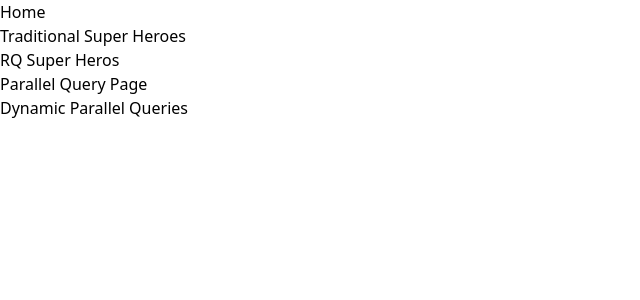
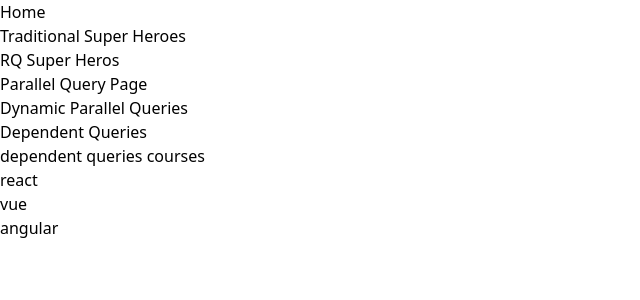
Before and after one commit to sudhir-tiwari2002/react-api-practice, a React (Vite) app: page /dependent-queries in a window 1280 px wide. Shown: the top 300 px of the page, without its empty margins (0-640 px from the left). Built offline with nearby package versions, Linux system fonts and the light colour scheme; data requests are answered from the project's data file.

Commit message:
dependent queries

```diff
--- a/db.json
+++ b/db.json
@@ -21,5 +21,17 @@
       "id": 4,
       "name": "Awneesh Mishra"
     }
+  ],
+  "users":[
+    {
+      "id":"skt@gmail.com",
+      "channelId":"SudhirTiwari"
+    }
+  ],
+  "channels":[
+    {
+      "id":"SudhirTiwari",
+      "courses":["react","vue","angular"]
+    }
   ]
 }
--- a/src/App.jsx
+++ b/src/App.jsx
@@ -13,6 +13,7 @@
 import NewSuperhero from './components/newSuperhero';
 import ParallelQuerisPage from './components/ParallelQuerisPage';
 import DynamicParallelQueries from './components/DynamicParallelQueries';
+import DependentQueries from './components/DependentQueries';
 
 const queryClient = new QueryClient()
 
@@ -30,9 +31,8 @@
           <Route path="/rq-super-heroes" element={<RqSuperHeroes />} />
           <Route path="/new-super-hero/:heroId" element={<NewSuperhero/>} />
           <Route path="/rq-parallel" element={<ParallelQuerisPage/>} />
-          <Route path="/rq-dynamic" element={<DynamicParallelQueries
-           heroIds={[1,3]}
-          />} />
+          <Route path="/rq-dynamic" element={<DynamicParallelQueries heroIds={[1,3]}/>} />
+          <Route path="/dependent-queries" element={<DependentQueries email='skt@gmail.com'/>} />
 
         </Routes>
       </BrowserRouter>
--- /dev/null
+++ b/src/components/DependentQueries.jsx
@@ -0,0 +1,40 @@
+import React from 'react'
+import { useQuery } from 'react-query'
+import axios from 'axios'
+
+
+const fetchUserByEmail = (email) =>{
+    return axios.get(`http://localhost:3000/users/${email}`)
+}
+
+const fetchCoursesByChannelId = (channelId)=>{
+    return axios.get(`http://localhost:3000/channels/${channelId}`)
+}
+
+const DependentQueries = ({email}) => {
+
+    const {data:user}=useQuery(['user',email],()=>fetchUserByEmail(email)) // by the help of this query we are checking that the user exist or not
+
+    const channelId = user?.data?.channelId       // if user exist then we are fetching channel id by the user query
+
+    const {data:coursesData} = useQuery(['courses',channelId],()=>fetchCoursesByChannelId(channelId),{ // using that channel id to fetch the course data
+        enabled: !!channelId
+    })
+
+  return (
+    <div>
+     <h1>dependent queries courses </h1>
+     {
+        coursesData?.data?.courses.map((course , idx) =>{
+            return(
+                <div key={idx}>
+                    {course}
+                </div>
+            )
+        })
+     }
+    </div>
+  )
+}
+
+export default DependentQueries
--- a/src/components/DynamicParallelQueries.jsx
+++ b/src/components/DynamicParallelQueries.jsx
@@ -3,7 +3,7 @@
 import axios from 'axios'
 
 const fetchSuperHero = (heroId) =>{
-    console.log(heroId)
+    // console.log(heroId)
     return axios.get(`http://localhost:3000/superheroes/${heroId}`)
 }
 
@@ -18,7 +18,7 @@
         })
     )
 
-    console.log(queryResults,"------")
+    // console.log(queryResults,"------")
 
 
 // const results = useQueries({
--- a/src/components/Menu.jsx
+++ b/src/components/Menu.jsx
@@ -10,6 +10,7 @@
       <li> <Link to="/rq-super-heroes">RQ Super Heros</Link ></li>
       <li><Link to='/rq-parallel'> Parallel Query Page</Link></li>
       <li><Link to='/rq-dynamic'> Dynamic Parallel Queries</Link></li>
+      <li><Link to='/dependent-queries'> Dependent Queries</Link></li>
 
 
 
--- a/src/hooks/useSuperHeroDataById.jsx
+++ b/src/hooks/useSuperHeroDataById.jsx
@@ -20,6 +20,6 @@
 
 
 export const useSuperHeroDataById = (heroId) =>{
-    console.log(heroId,".......")
+    // console.log(heroId,".......")
     return useQuery(['super-hero',heroId],fetchSuperHero)
 }
```
